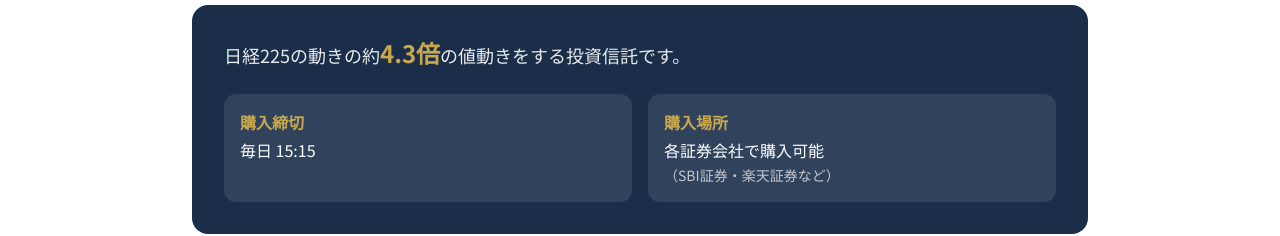
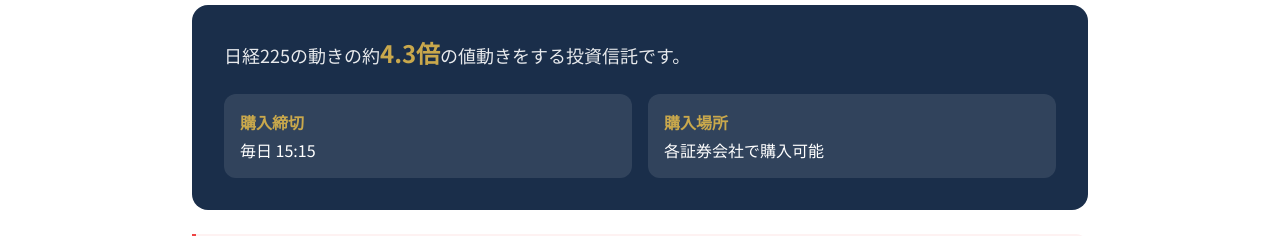
Before and after one commit to tanima3232-eng/bulltalk, a Next.js app: page /market in a window 1280 px wide. Shown: the part 3280-3516 px from the top of the page. Built offline with nearby package versions, Linux system fonts and the light colour scheme; no server answers.

Commit message:
fix: 購入場所から（SBI証券・楽天証券など）を削除

```diff
--- a/app/market/page.tsx
+++ b/app/market/page.tsx
@@ -328,7 +328,7 @@ export default async function MarketPage() {
                 </div>
                 <div className="bg-white/10 rounded-xl p-4">
                   <p className="text-gold font-bold mb-1">購入場所</p>
-                  <p className="text-white">各証券会社で購入可能<br /><span className="text-sm text-white/70">（SBI証券・楽天証券など）</span></p>
+                  <p className="text-white">各証券会社で購入可能</p>
                 </div>
               </div>
             </div>
```
